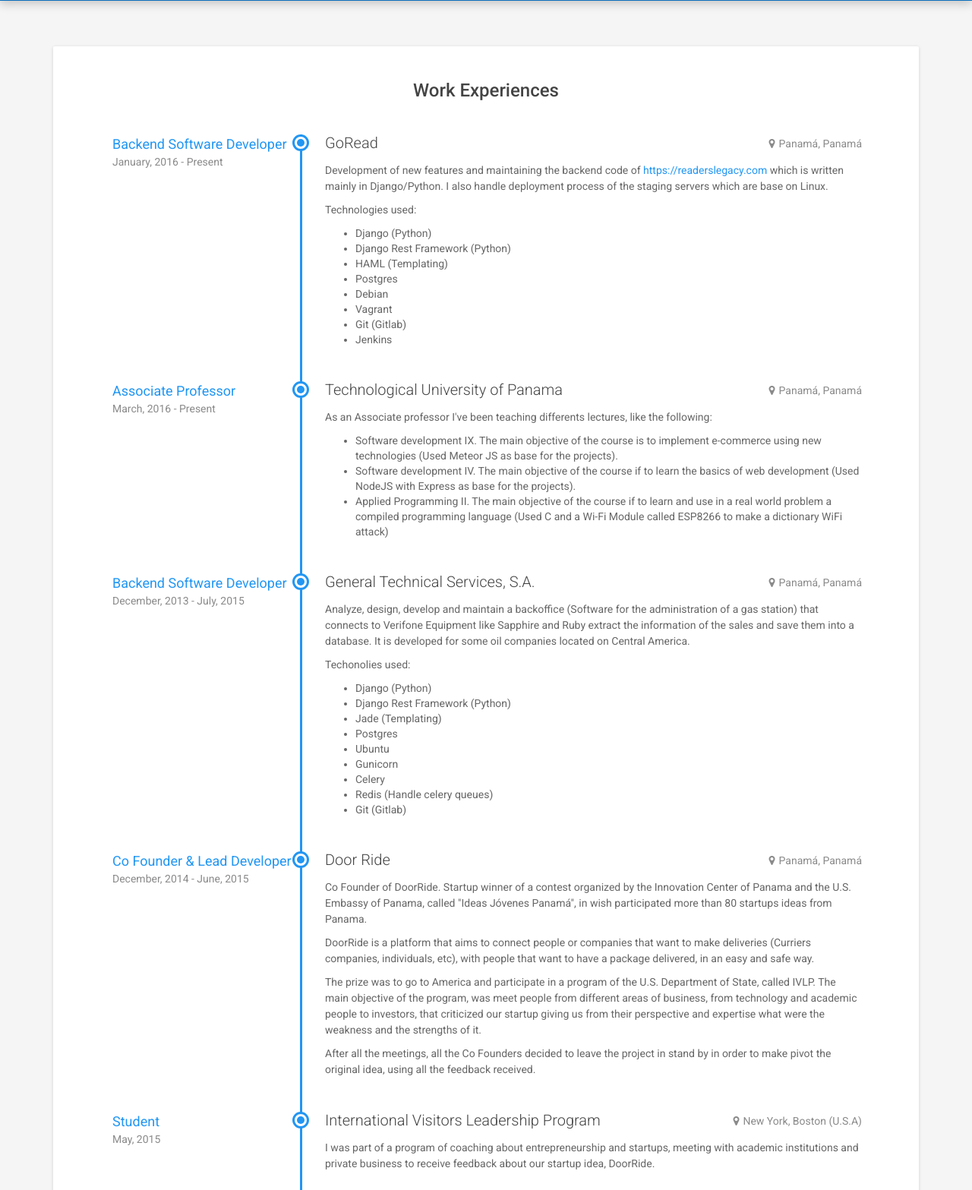
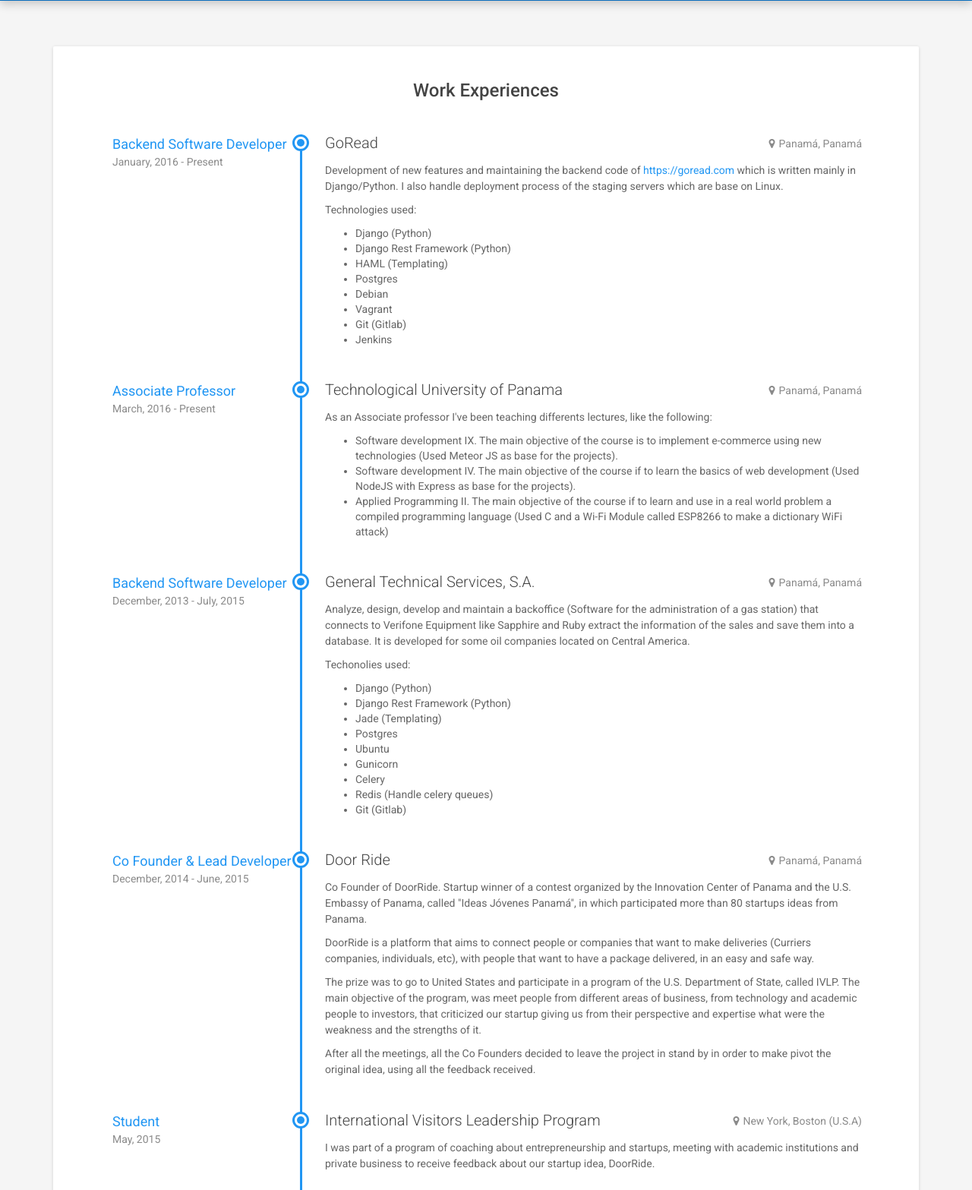
Before and after one commit to ErickAgrazal/portfolio, a Django app: template portfolio/templates/home.html in a window 1280 px wide. Shown: the part 723-2290 px from the top of the page at 76% size. Run offline with Django 3.2, Linux system fonts and the light colour scheme; the template is opened without the code that fills it, so the values that code supplies are empty; some libraries are stand-ins or nearby versions.

Commit message:
Fixed typos

```diff
--- a/portfolio/templates/home.html
+++ b/portfolio/templates/home.html
@@ -32,10 +32,10 @@
 
     <header class="header">
         <div class="top-bar container-fluid">
-            <div class="actions">
+            <!--<div class="actions">
                 <a class="btn hidden-xs" href="mailto:someone@example.com"><i class="fa fa-paper-plane" aria-hidden="true"></i> Hire Me</a>
                 <a class="btn" href="#"><i class="fa fa-download" aria-hidden="true"></i> Download My Resume</a>
-            </div><!--//actions-->
+            </div>--><!--//actions-->
             <ul class="social list-inline">
                 <li><a href="https://www.linkedin.com/in/erickagrazal/"><i class="fa fa-linkedin" aria-hidden="true"></i></a></li>
                 <li><a href="https://twitter.com/erickagrazal"><i class="fa fa-twitter" aria-hidden="true"></i></a></li>
@@ -96,7 +96,7 @@
                         <div class="time">January, 2016 - Present</div>
                     </div><!--//job-meta-->
                     <div class="job-desc">
-                        <p>Development of new features and maintaining the backend code of <a href="https://readerslegacy.com" target="_blank">https://readerslegacy.com</a> which is written mainly in Django/Python. I also handle deployment process of the staging servers which are base on Linux.</p>
+                        <p>Development of new features and maintaining the backend code of <a href="https://goread.com" target="_blank">https://goread.com</a> which is written mainly in Django/Python. I also handle deployment process of the staging servers which are base on Linux.</p>
                         <p>Technologies used:</p>
                         <ul>
                           <li>Django (Python)</li>
@@ -166,9 +166,9 @@
                         <div class="time">December, 2014 - June, 2015</div>
                     </div><!--//job-meta-->
                     <div class="job-desc">
-                        <p>Co Founder of DoorRide. Startup winner of a contest organized by the Innovation Center of Panama and the U.S. Embassy of Panama, called "Ideas Jóvenes Panamá", in wish participated more than 80 startups ideas from Panama. </p>
+                        <p>Co Founder of DoorRide. Startup winner of a contest organized by the Innovation Center of Panama and the U.S. Embassy of Panama, called "Ideas Jóvenes Panamá", in which participated more than 80 startups ideas from Panama. </p>
                         <p>DoorRide is a platform that aims to connect people or companies that want to make deliveries (Curriers companies, individuals, etc), with people that want to have a package delivered, in an easy and safe way.</p>
-                        <p>The prize was to go to America and participate in a program of the U.S. Department of State, called IVLP. The main objective of the program, was meet people from different areas of business, from technology and academic people to investors, that criticized our startup giving us from their perspective and expertise what were the weakness and the strengths of it.</p>
+                        <p>The prize was to go to United States and participate in a program of the U.S. Department of State, called IVLP. The main objective of the program, was meet people from different areas of business, from technology and academic people to investors, that criticized our startup giving us from their perspective and expertise what were the weakness and the strengths of it.</p>
                         <p>After all the meetings, all the Co Founders decided to leave the project in stand by in order to make pivot the original idea, using all the feedback received.</p>
                     </div><!--//job-desc-->
                 </div><!--//item-->
@@ -545,7 +545,7 @@
             <div class="intro">
                 <img class="profile-image" src="{% static 'images/profile-image-erick.jpg' %}" alt="Erick's profile image">
                 <div class="dialog">
-                    <p>I'm currently working fulltime as Backend developer for <a href="http://goread.com" target='_blank'>GorRead.com</a>, but I'm always open to new opportunities that let me help as much as I can on other projects.</p>
+                    <p>I'm currently working fulltime as Backend developer for <a href="http://goread.com" target='_blank'>www.goread.com</a>, but I'm always open to new opportunities that let me help as much as I can on other projects.</p>
                     <p><strong>I can help with the following:</strong></p>
                     <ul class="list-unstyled service-list">
                         <li><i class="fa fa-check" aria-hidden="true"></i> Back-end development with Django/Python or Express JS</li>
```
